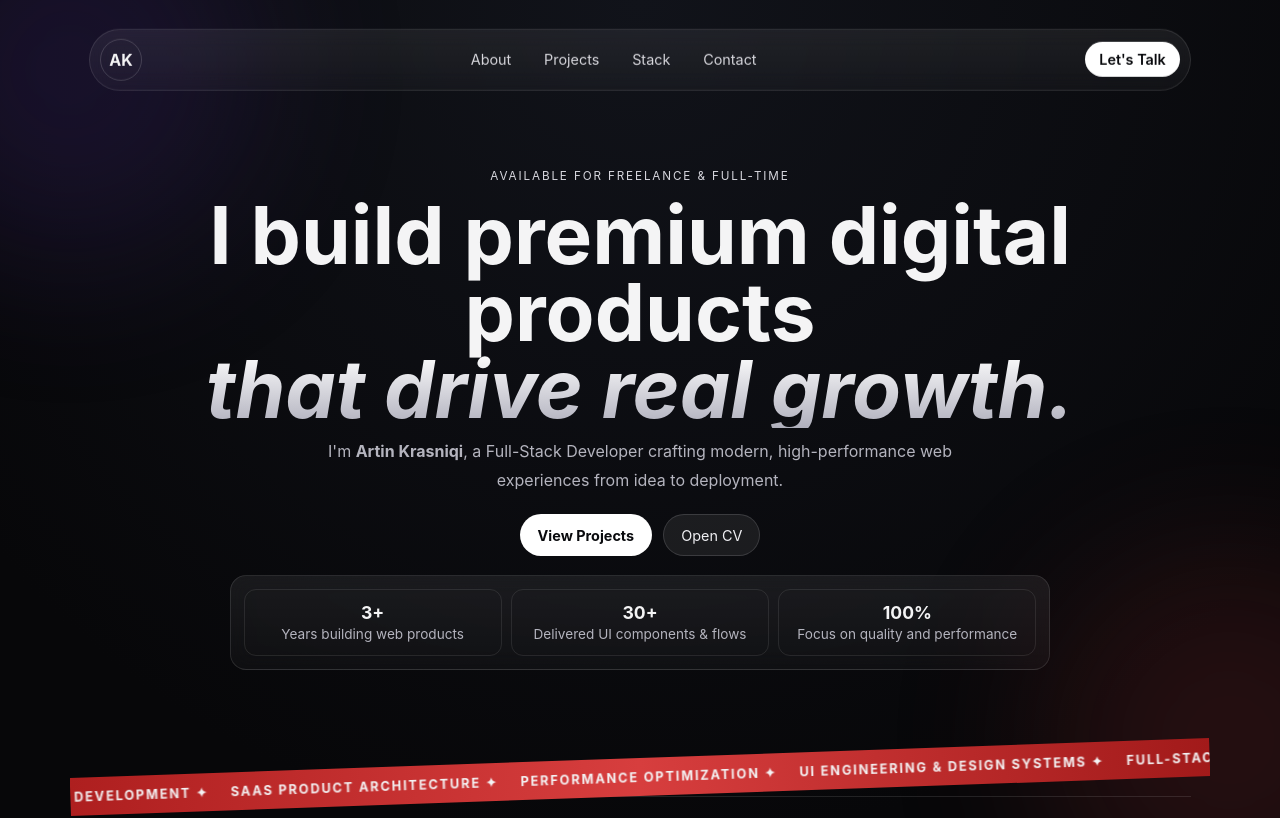
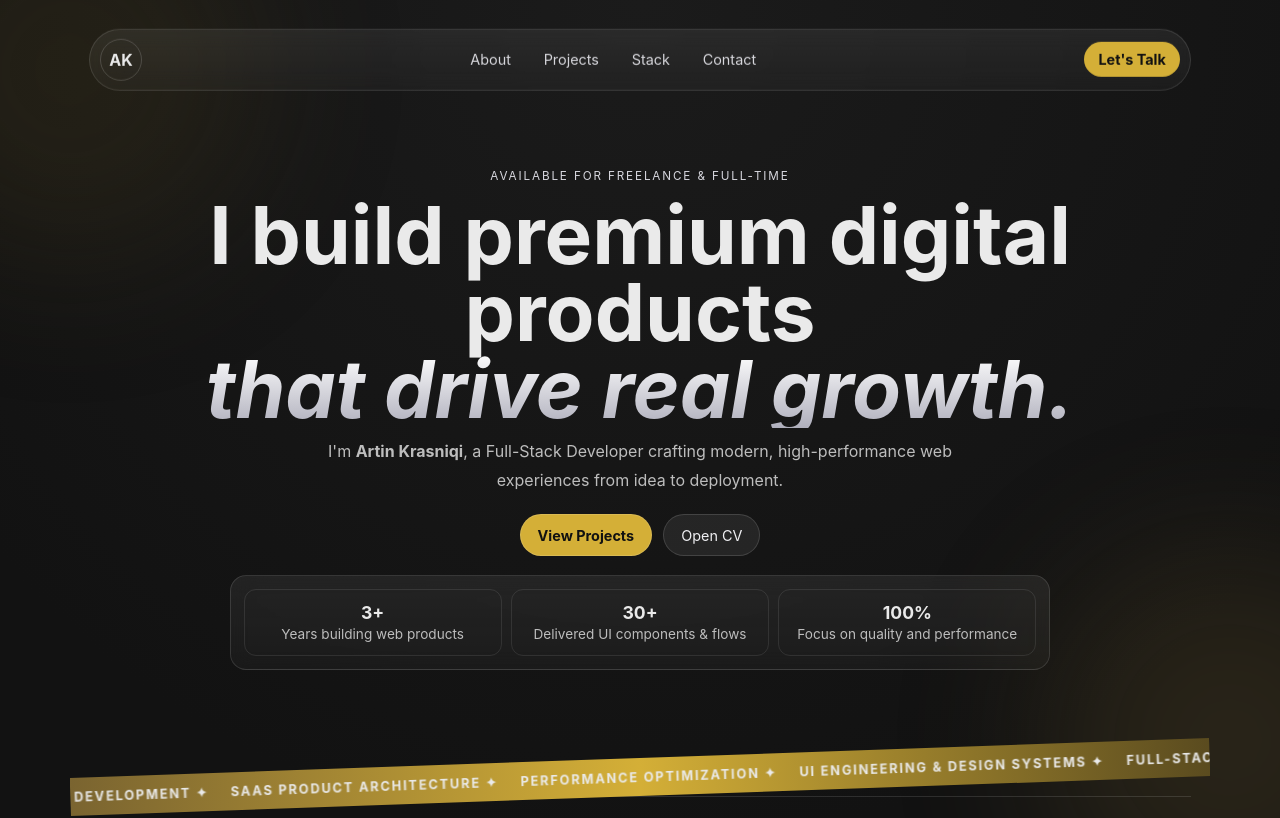
Before and after one commit to artin64/artin64-elite-portfolio, a React (Vite) app: page / in a window 1280 px wide. Shown: the top 818 px of the page. Built offline with nearby package versions, Linux system fonts and the light colour scheme.

Commit message:
Switch to matte black + gold premium color palette

```diff
--- a/src/App.css
+++ b/src/App.css
@@ -1,10 +1,11 @@
 :root {
-  --bg: #070709;
-  --panel: #0f1014;
-  --line: #ffffff1c;
-  --txt: #f4f4f5;
-  --muted: #b4b4be;
-  --accent: #f5f5f5;
+  --bg: #121212;
+  --panel: #171717;
+  --line: #ffffff1f;
+  --txt: #EAEAEA;
+  --muted: #bdbdbd;
+  --accent: #D4AF37;
+  --hover: #F5D76E;
 }
 
 * { box-sizing: border-box; }
@@ -12,7 +13,7 @@ html, body, #root { margin: 0; min-height: 100%; }
 body {
   font-family: Inter, system-ui, -apple-system, Segoe UI, Roboto, sans-serif;
   color: var(--txt);
-  background: radial-gradient(circle at top, #11131a 0%, var(--bg) 36%);
+  background: radial-gradient(circle at top, #1b1b1b 0%, var(--bg) 36%);
 }
 
 a { color: inherit; text-decoration: none; }
@@ -34,8 +35,8 @@ a { color: inherit; text-decoration: none; }
   opacity: 0.22;
   z-index: -1;
 }
-.bg-orb-1 { top: -120px; left: -120px; background: #4b2b8e; }
-.bg-orb-2 { right: -140px; bottom: -130px; background: #8f2d2d; }
+.bg-orb-1 { top: -120px; left: -120px; background: #5a4b1f; }
+.bg-orb-2 { right: -140px; bottom: -130px; background: #7a6430; }
 
 .glass {
   border: 1px solid var(--line);
@@ -73,10 +74,11 @@ a { color: inherit; text-decoration: none; }
   padding: .56rem .88rem;
   border-radius: 999px;
   font-size: .9rem;
-  background: #fff;
-  color: #08090c;
-  font-weight: 600;
+  background: var(--accent);
+  color: #111;
+  font-weight: 700;
 }
+.nav-cta:hover { background: var(--hover); }
 
 .hero-content {
   margin: auto 0;
@@ -115,7 +117,8 @@ a { color: inherit; text-decoration: none; }
   font-size: .9rem;
   border: 1px solid #ffffff24;
 }
-.btn-primary { background: #fff; color: #090a0d; font-weight: 700; }
+.btn-primary { background: var(--accent); color: #111; font-weight: 700; }
+.btn-primary:hover { background: var(--hover); }
 .btn-ghost { background: #ffffff12; color: #efeff2; }
 
 .hero-metrics {
@@ -137,7 +140,7 @@ a { color: inherit; text-decoration: none; }
 
 .ticker-wrap {
   margin: .4rem -1.2rem 0;
-  background: linear-gradient(90deg, #ae1f1f, #d73e3e, #a21a1a);
+  background: linear-gradient(90deg, #7a6430, #D4AF37, #5a4b1f);
   overflow: hidden;
   transform: rotate(-2deg);
 }
```
